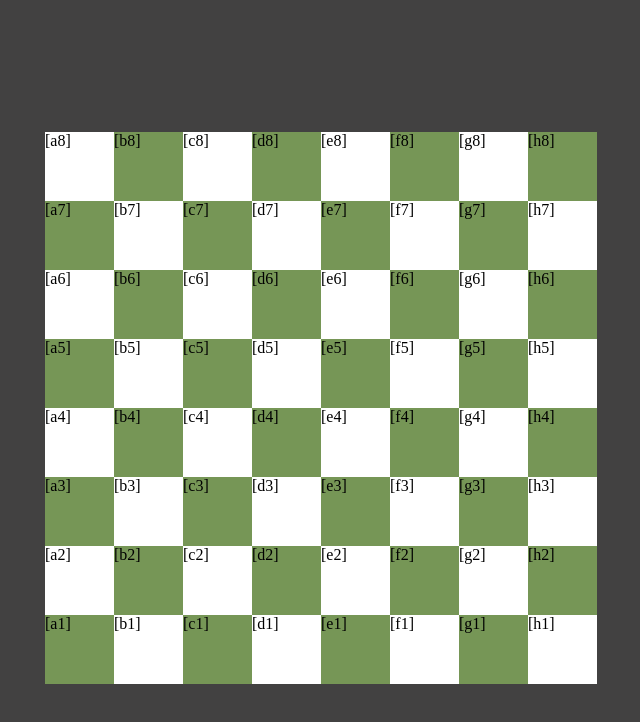
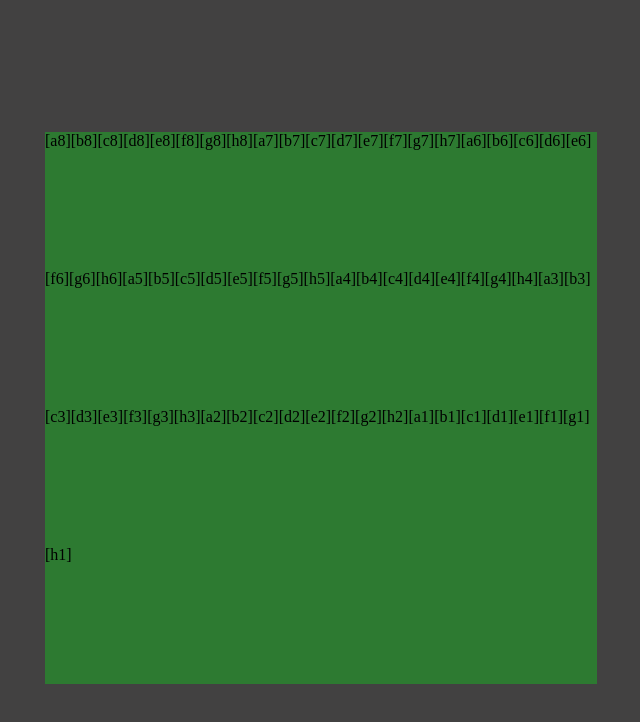
Before and after one commit to DavidSantiagoVelasco/ReactChess, a React (Vite) app in the folder react-chess/: page / in a window 1280 px wide. Shown: the top 722 px of the page, without its empty margins (319-959 px from the left). Built offline with nearby package versions, Linux system fonts and the light colour scheme.

Commit message:
refactor(styles): remove square styles from board.css file

```diff
--- a/react-chess/src/styles/board.css
+++ b/react-chess/src/styles/board.css
@@ -1,20 +1,7 @@
-.board{
+.board {
     display: flex;
     flex-wrap: wrap;
     width: 552px;
     height: 552px;
     background-color: #2d7a31;
 }
-
-.square{
-    width: 69px;
-    height: 69px;
-}
-
-.white{
-    background-color: #ffffff;
-}
-
-.black{
-    background-color: #769656;
-}
```
